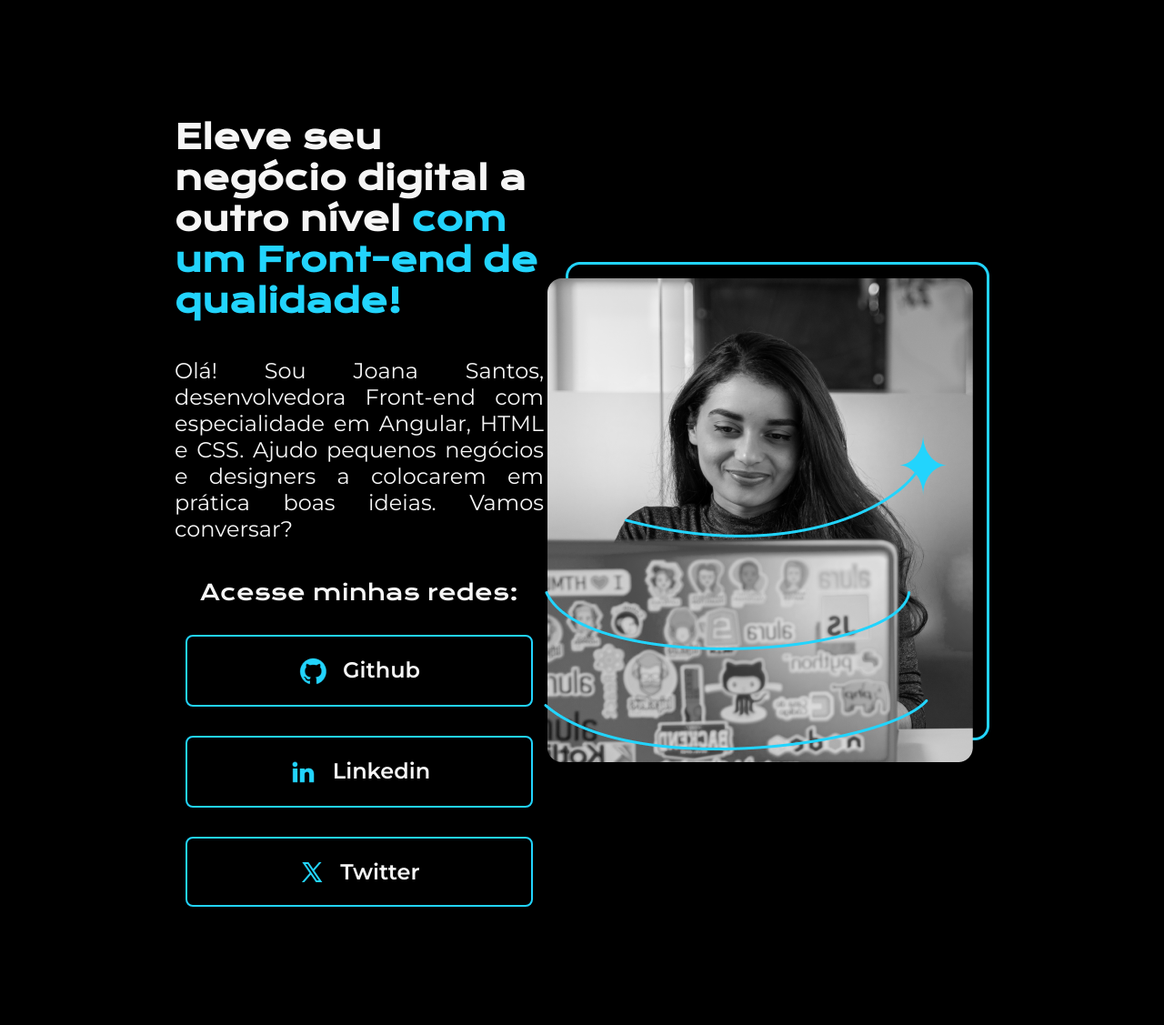
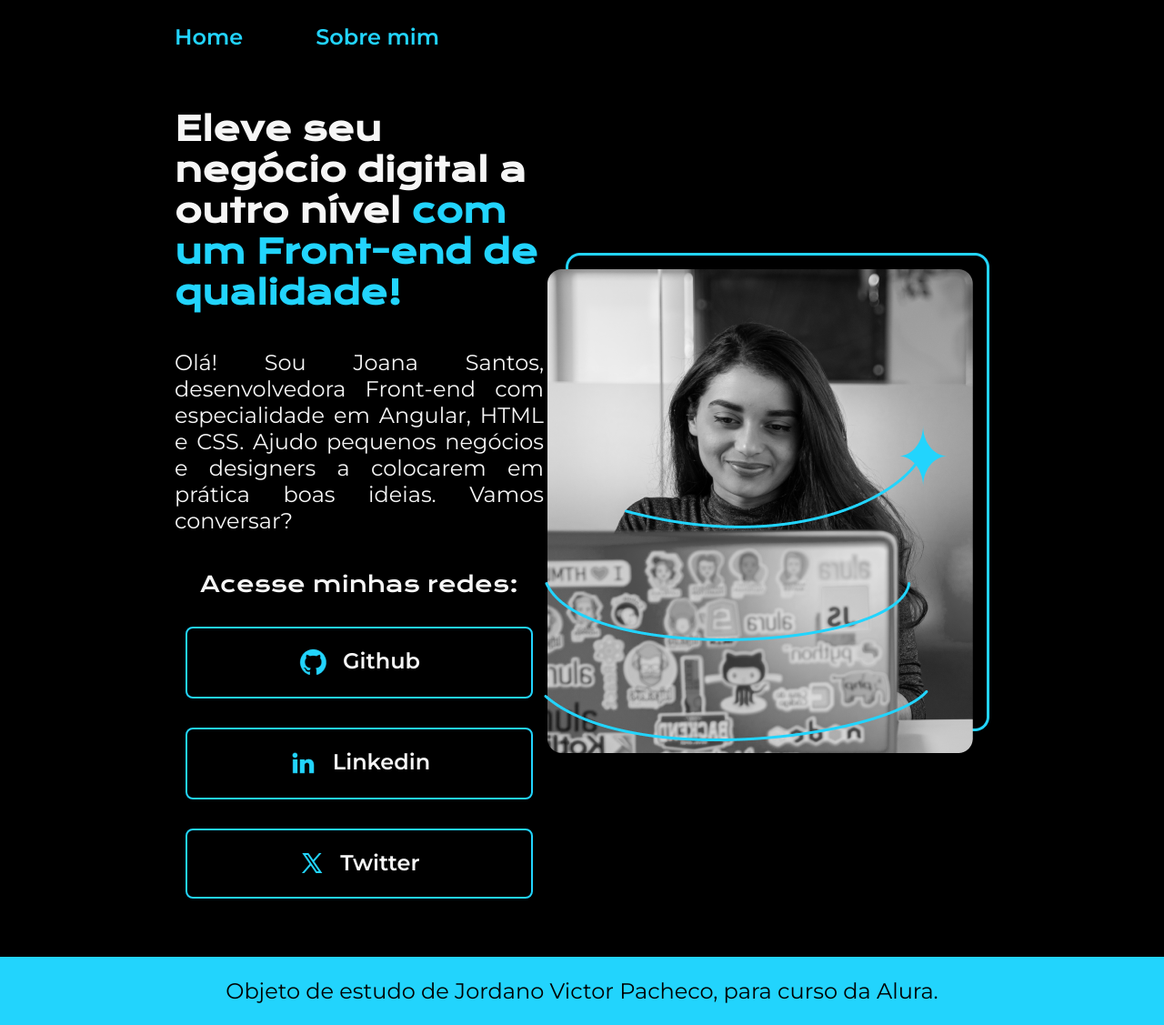
Before and after one commit to jopach1991/sobre-mim, a plain HTML site: page index.html in a window 1280 px wide. Shown: the whole page at 91% size. Before the commit the page ends 997 px from the top, so only its background shows below. Drawn offline with nearby package versions, Linux system fonts and the light colour scheme.

Commit message:
header e footer

```diff
--- a/index.html
+++ b/index.html
@@ -7,7 +7,12 @@
     <link rel="stylesheet" href="style.css">
 </head>
 <body>
-    <header></header>
+    <header class="cabecalho">
+        <nav class="cabecalho__menu">
+            <a href="" class="cabecalho__menu__link">Home</a>
+            <a href="" class="cabecalho__menu__link">Sobre mim</a>
+        </nav>
+    </header>
     <main class="apresentacao">
         <section class="apresentacao__conteudo">
             <h1 class="apresentacao__conteudo__titulo">Eleve seu negócio digital a outro nível <strong class="titulo-destaque">com um Front-end de qualidade!</strong></h1>
@@ -31,6 +36,8 @@
         </section>
         <img src="./assets/img/Imagem.png" alt="Joana Santos">
     </main>
-    <footer></footer>
+    <footer class="rodape">
+        <p>Objeto de estudo de Jordano Victor Pacheco, para curso da Alura.</p>
+    </footer>
 </body>
 </html>
--- a/style.css
+++ b/style.css
@@ -7,7 +7,7 @@
 }
 
 body {
-    height: 100vh;
+    /* height: 100vh; */
     box-sizing: border-box;
     background-color: #000;
     color: #f6f6f6;
@@ -16,9 +16,25 @@ body {
 .titulo-destaque {
     color: #22d4fd;
 }
+.cabecalho{
+    padding: 2% 0 0 15%;
+}
+.cabecalho__menu{
+    display: flex;
+    gap: 80px;
+}
+
+.cabecalho__menu__link {
+    font-family: "Montserrat", sans-serif;
+    font-weight: 600;
+    font-size: 24px;
+    color: #22d4fd;
+    text-decoration: none;
+}
 
 .apresentacao {
-    margin: 10% 15%;
+    padding: 5% 15%;
+    /* margin: 10% 15%; */
     display: flex;
     align-items: center;
     justify-content: space-between;
@@ -76,3 +92,13 @@ body {
 .apresentacao__links__link:hover{
     background-color: #272727;
 }
+
+.rodape {
+    color: #000;
+    background-color: #22d4fd;
+    padding: 23px;
+    text-align: center;
+    font-family: "Montserrat", sans-serif;
+    font-size: 24px;
+    font-weight: 400;
+}
```
